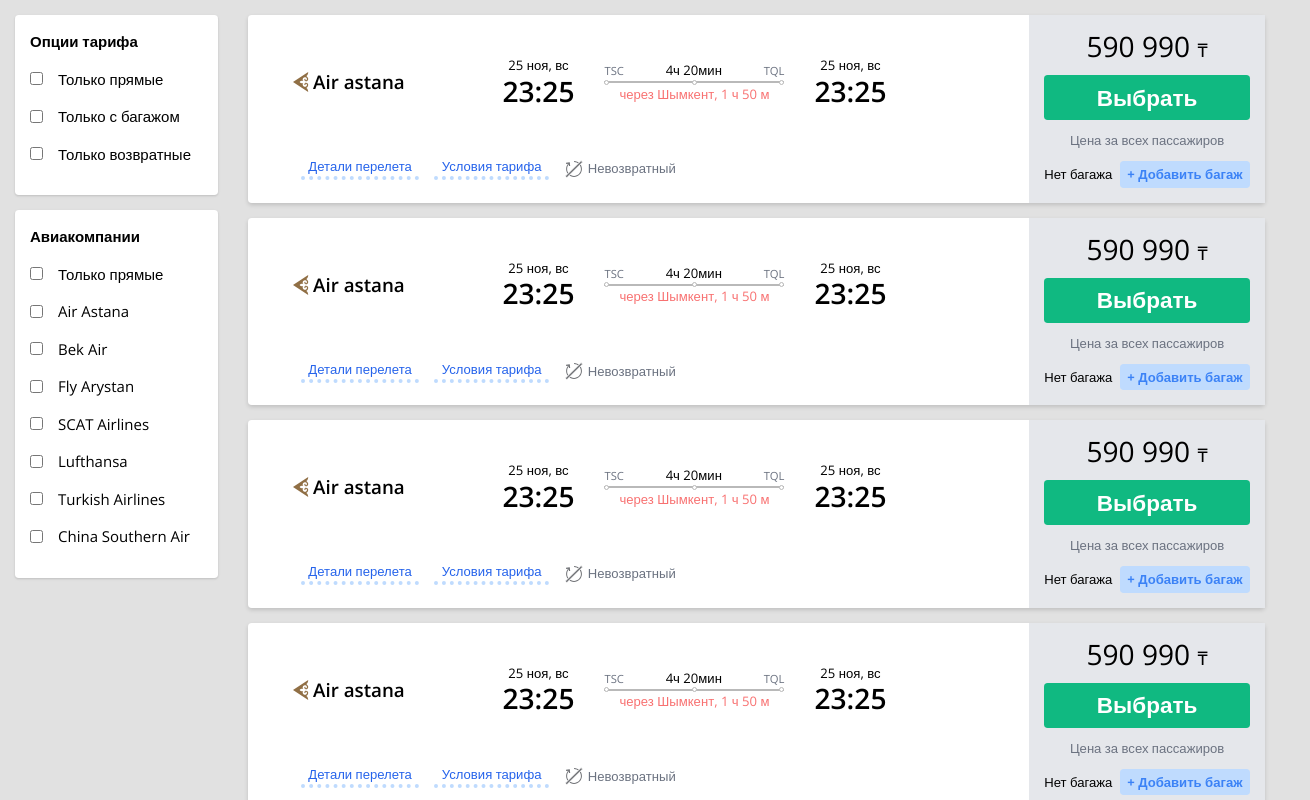
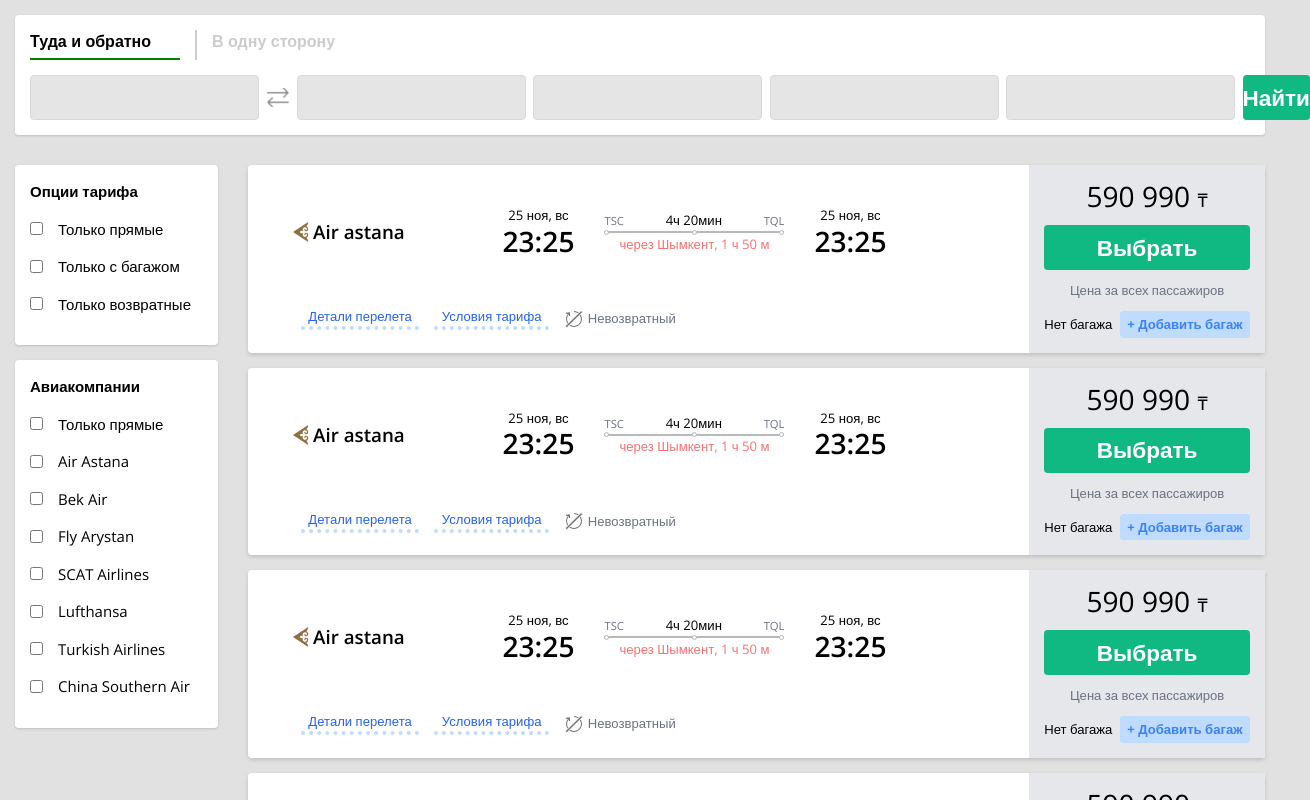
Before and after one commit to nekorytaylor666/aviata-test, a Vue app: page /#/ in a window 1280 px wide. Shown: the top 800 px of the page, 1310 px wide, since content can reach past the window. Built offline with nearby package versions, Linux system fonts and the light colour scheme.

Commit message:
search bar prototype

```diff
--- a/src/views/Home.vue
+++ b/src/views/Home.vue
@@ -1,5 +1,75 @@
 <template>
   <div class="container mx-auto p-2 md:p-4">
+    <div class="rounded bg-white shadow p-4 mb-8">
+      <div class="flex flex-col ">
+        <div class="search-bar-ticket-option flex h-8 mb-4">
+          <div class="flex">
+            <input
+              class="hidden"
+              type="radio"
+              name="ticket-option"
+              id="in-n-out"
+              value="in-n-out"
+              checked
+            />
+            <label for="in-n-out">Туда и обратно</label>
+          </div>
+          <div class="divider"></div>
+          <div class="flex">
+            <input
+              class="hidden"
+              type="radio"
+              name="ticket-option"
+              id="one-way"
+              value="one-way"
+            />
+            <label for="one-way" class="">В одну сторону</label>
+          </div>
+        </div>
+        <div class="flex space-x-2">
+          <div class="flex space-x-2">
+            <input
+              class="search-bar-text-input p-2 px-4"
+              type="text"
+              name="origin"
+              id="origin"
+            />
+            <div class="flex items-center w-6">
+              <img src="@/assets/icons/ui/exchange.png" alt="exchange" />
+            </div>
+            <input
+              class="search-bar-text-input p-2 px-4"
+              type="text"
+              name="destination"
+              id="destination"
+            />
+          </div>
+          <input
+            class="search-bar-text-input p-2 px-4"
+            type="text"
+            name="origin"
+            id="origin"
+          />
+          <input
+            class="search-bar-text-input p-2 px-4"
+            type="text"
+            name="origin"
+            id="origin"
+          />
+          <input
+            class="search-bar-text-input p-2 px-4"
+            type="text"
+            name="origin"
+            id="origin"
+          />
+          <button
+            class="bg-green-500  text-white font-bold text-xl lg:text-2xl py-2 rounded w-2/3 lg:w-full"
+          >
+            Найти
+          </button>
+        </div>
+      </div>
+    </div>
     <div class="flex flex-col lg:flex-row lg:space-x-8">
       <div class="lg:w-2/12 space-y-4">
         <div class="rounded bg-white shadow p-4 pb-8">
@@ -85,4 +155,39 @@
 export default class Home extends Vue {}
 </script>
 
-<style lang="scss" scoped></style>
+<style lang="scss" scoped>
+.search-bar-ticket-option input[type='radio'] {
+  display: none;
+}
+
+.search-bar-ticket-option label {
+  display: inline-block;
+  width: 150px;
+  font-weight: bold;
+  color: #ccc;
+  text-align: left;
+  font-family: Arial;
+  font-size: 16px;
+  cursor: pointer;
+  transition: all ease-in-out 0.2s;
+}
+
+.search-bar-ticket-option input[type='radio']:checked + label {
+  border-bottom: 2px solid green;
+  color: #000;
+}
+
+.divider {
+  height: 100%;
+  border: 1px solid #ccc;
+  margin: 0 1rem;
+}
+
+.search-bar-text-input {
+  background: #e5e5e5;
+  border: 1px solid #d9d9d9;
+  box-sizing: border-box;
+  border-radius: 4px;
+  outline: none;
+}
+</style>
```
Also changed, not shown: src/assets/icons/ui/exchange.png (added).
